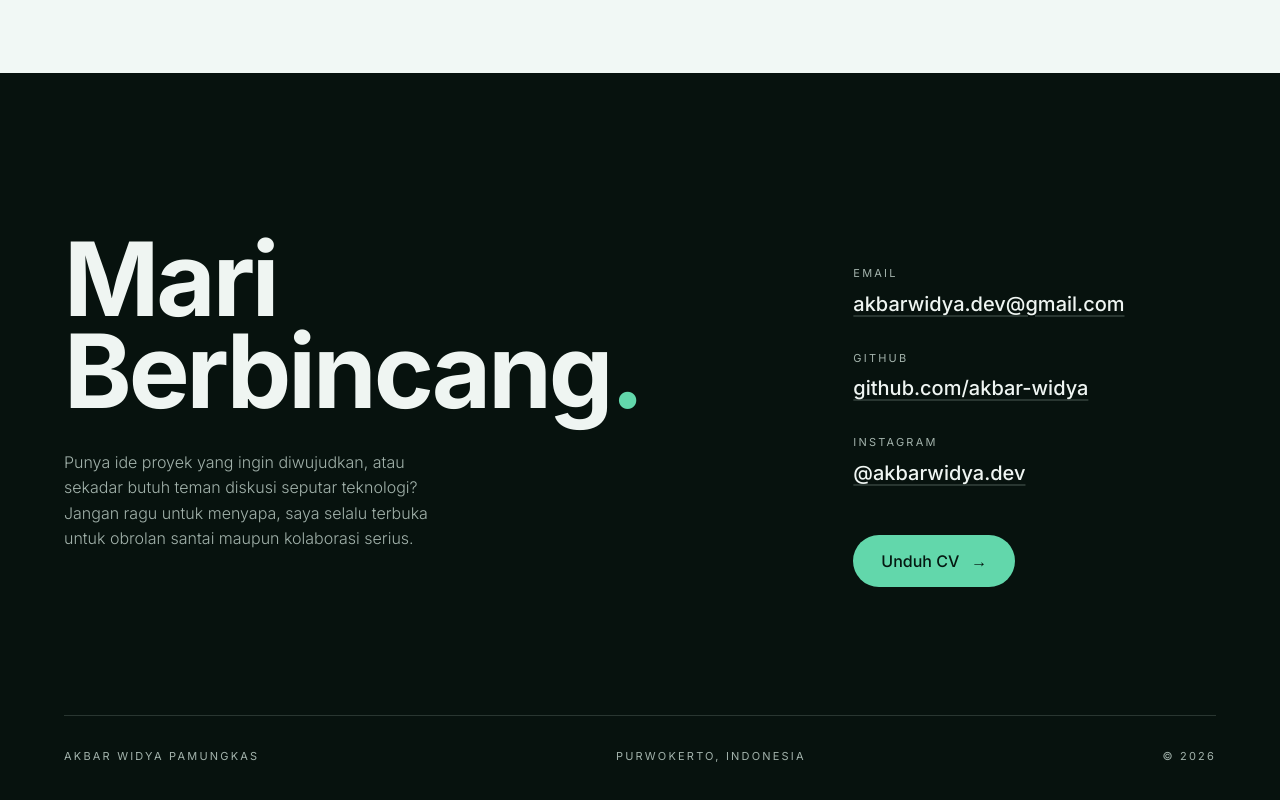
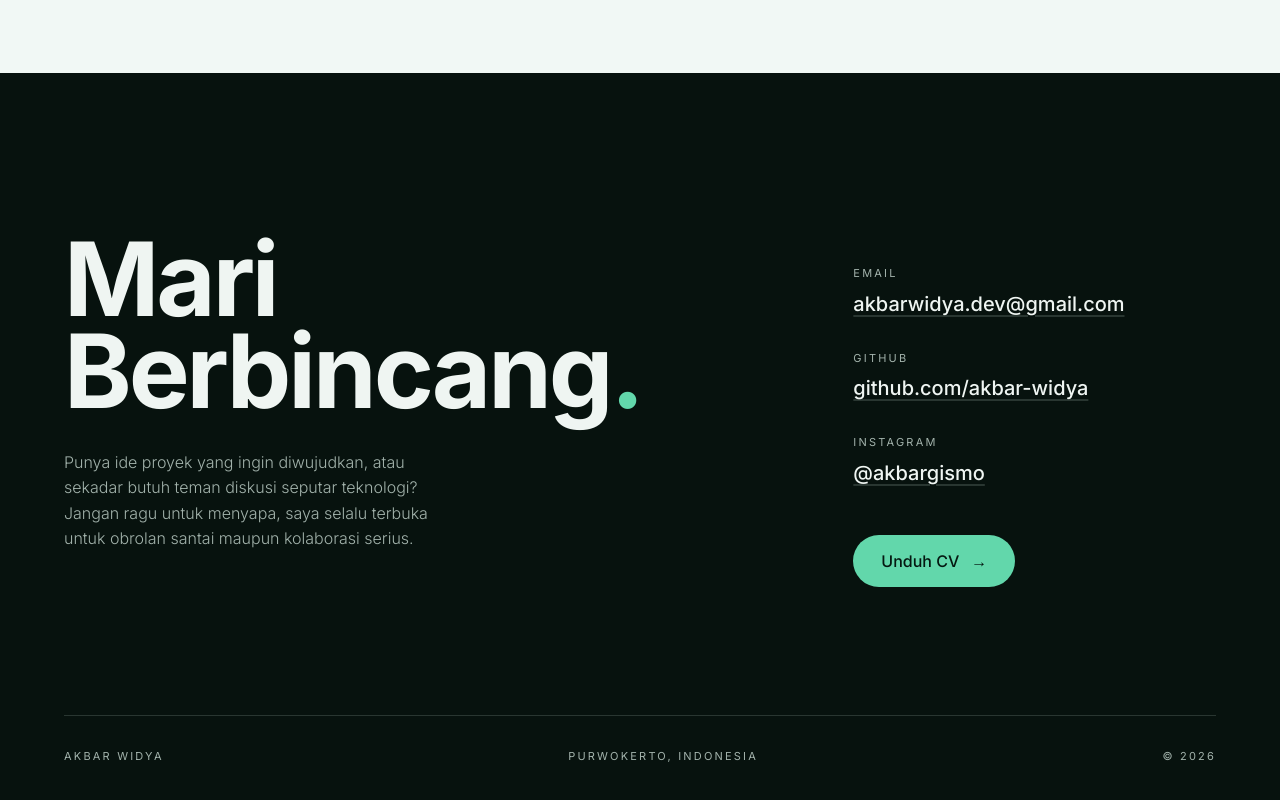
Before and after one commit to akbar-widya/portfolio, a React (Vite) app: page / in a window 1280 px wide. Shown: the part 4053-4853 px from the top of the page. Built offline with nearby package versions, Linux system fonts and the light colour scheme.

Commit message:
chore(contact): update instagram handle and shorten footer name
- Instagram handle is now @akbargismo
- Footer credit shortened to Akbar Widya
- Minor formatting cleanup

```diff
--- a/src/sections/ContactSection.tsx
+++ b/src/sections/ContactSection.tsx
@@ -16,8 +16,8 @@ const CONTACTS = [
   },
   {
     label: "Instagram",
-    text: "@akbarwidya.dev",
-    href: "https://instagram.com/akbarwidya.dev",
+    text: "@akbargismo",
+    href: "https://instagram.com/akbargismo",
   },
 ];
 
@@ -53,10 +53,8 @@ export function ContactSection() {
       className="on-dark bg-background pt-20 md:pt-40 pb-10 md:pb-14"
     >
       <div className="max-w-7xl mx-auto px-5 md:px-10 lg:px-16">
-
         {/* ── Grid Asimetris: Kiri (Teks Utama) & Kanan (Kontak) ── */}
         <div className="grid grid-cols-1 lg:grid-cols-12 gap-16 lg:gap-8 items-start">
-
           {/* Kolom Kiri: Heading & Deskripsi */}
           <div className="lg:col-span-7">
             <h2 className="swiss-reveal text-[clamp(2.5rem,8vw,6.5rem)] font-bold leading-[0.9] tracking-[-0.03em] text-foreground mb-6 md:mb-8">
@@ -67,8 +65,8 @@ export function ContactSection() {
             </h2>
             <p className="swiss-reveal text-sm md:text-base font-light leading-[1.6] text-muted-foreground max-w-sm">
               Punya ide proyek yang ingin diwujudkan, atau sekadar butuh teman
-              diskusi seputar teknologi? Jangan ragu untuk menyapa, saya
-              selalu terbuka untuk obrolan santai maupun kolaborasi serius.
+              diskusi seputar teknologi? Jangan ragu untuk menyapa, saya selalu
+              terbuka untuk obrolan santai maupun kolaborasi serius.
             </p>
           </div>
 
@@ -82,8 +80,14 @@ export function ContactSection() {
                   </span>
                   <a
                     href={contact.href}
-                    target={contact.href.startsWith("http") ? "_blank" : undefined}
-                    rel={contact.href.startsWith("http") ? "noopener noreferrer" : undefined}
+                    target={
+                      contact.href.startsWith("http") ? "_blank" : undefined
+                    }
+                    rel={
+                      contact.href.startsWith("http")
+                        ? "noopener noreferrer"
+                        : undefined
+                    }
                     className="text-lg md:text-xl font-medium text-foreground hover:text-primary transition-colors w-fit underline underline-offset-4 decoration-border hover:decoration-primary"
                   >
                     {contact.text}
@@ -109,11 +113,10 @@ export function ContactSection() {
         {/* ── Footer terintegrasi dalam max-w-7xl ── */}
         <div className="mt-24 md:mt-32 h-[1px] bg-border" />
         <footer className="mt-6 md:mt-8 flex flex-col md:flex-row justify-between items-start md:items-center gap-4 text-[11px] uppercase tracking-[0.2em] text-muted-foreground">
-          <span>Akbar Widya Pamungkas</span>
+          <span>Akbar Widya</span>
           <span>Purwokerto, Indonesia</span>
           <span>&copy; {new Date().getFullYear()}</span>
         </footer>
-
       </div>
     </section>
   );
```
